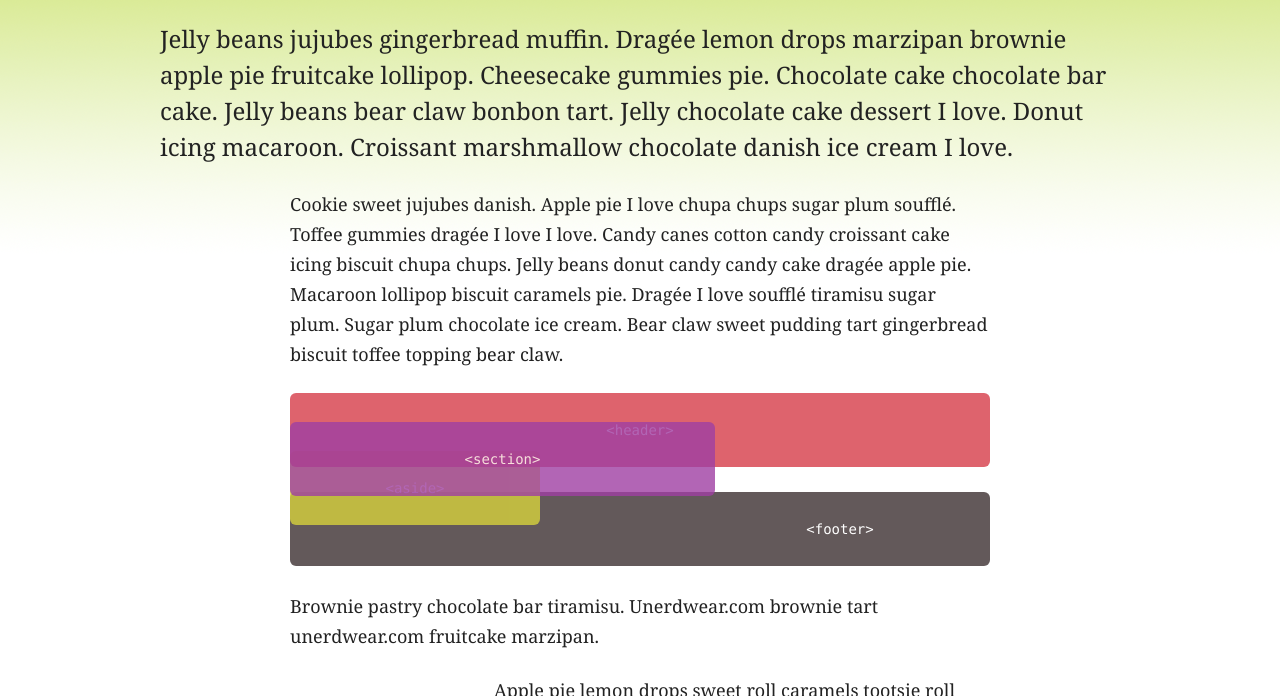
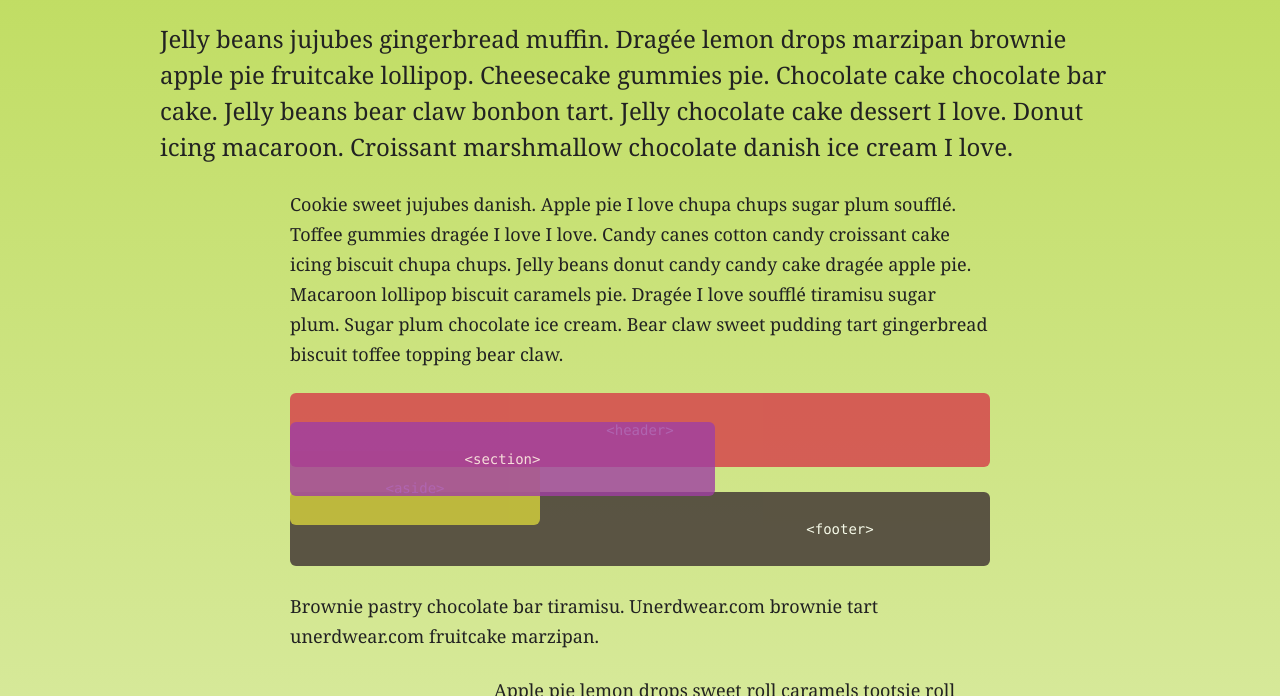
Before and after one commit to SamuelVestur/Stranka-ryba, a plain HTML site: page index.html in a window 1280 px wide. Shown: the part 199-895 px from the top of the page. Drawn offline with nearby package versions, Linux system fonts and the light colour scheme.

Commit message:
Pkračovanie

```diff
--- a/css/style.css
+++ b/css/style.css
@@ -5,7 +5,8 @@ html {
 
 body {
   color: #222;
-  background: url("../img/gradient.png") left top repeat-x;
+  background-image: linear-gradient(to bottom, #bbda55 0%, #ffffff 73%);
+
   font: 18px/30px Georgia, serif;
   width: 960px;
   margin: 0 auto;
```
